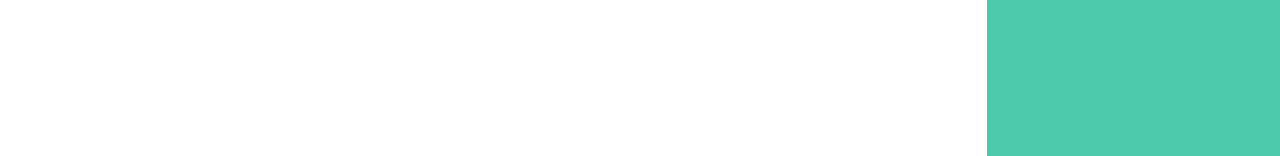
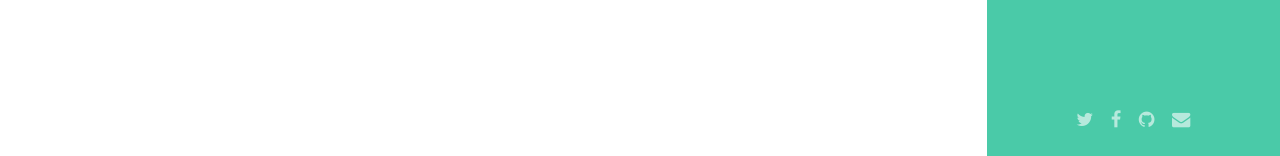
Before and after one commit to physics-int/jIAPS, a Jekyll site: the page built from index.html, in a window 1280 px wide. Shown: the part 744-900 px from the top of the page. Built offline with Jekyll 4.4.1, drawn with Linux system fonts in a browser that asks for light colours; nearby versions of some CDN libraries; library files that are not in the unit come from our copies.

Commit message:
fixed font awesome

```diff
--- a/css/style.css
+++ b/css/style.css
@@ -1,5 +1,5 @@
 @charset "UTF-8";
-@import url(font-awesome.min.css);
+@import url('https://maxcdn.bootstrapcdn.com/font-awesome/4.4.0/css/font-awesome.min.css');
 @import url("http://fonts.googleapis.com/css?family=Lato:400,400italic,700,700italic|Source+Code+Pro:400");
 
 /*
```
